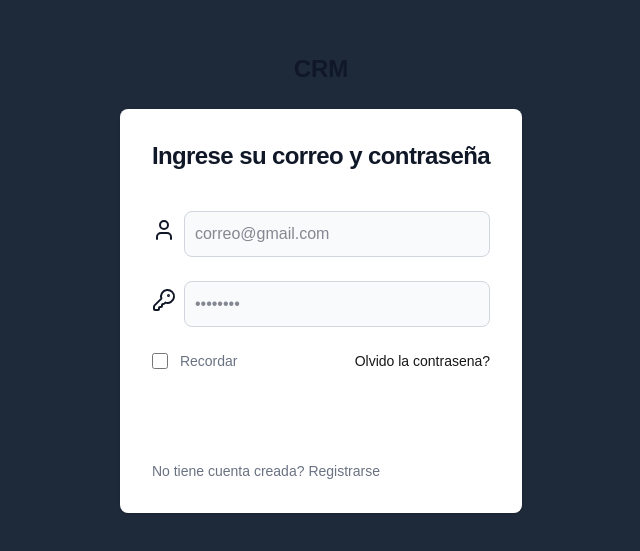
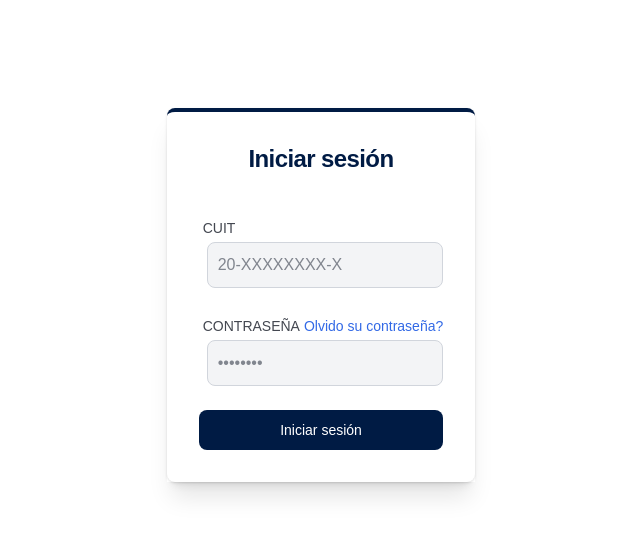
Before and after one commit to MatyAngeloni6/Tarea-Grupal-Prog-3, a Next.js app: page /login in a window 1280 px wide. Shown: the part 117-668 px from the top of the page, without its empty margins (319-959 px from the left). Built offline with nearby package versions, Linux system fonts and the light colour scheme.

Commit message:
Login listo, queda corregir espaciado line 28 login.jsx

```diff
--- a/src/app/(auth)/forgot-password/page.jsx
+++ b/src/app/(auth)/forgot-password/page.jsx
@@ -1,50 +1,10 @@
 import React from 'react'
-import Link from 'next/link'
-import { KeyRound, User } from 'lucide-react'
 
 function page() {
   return (
     <main className="flex min-h-screen max-h-screen items-center justify-center bg-gray-900 ">
-      <section className=" dark:bg-gray-900">
-    <div className="flex flex-col items-center justify-center px-6 py-8 mx-auto md:h-screen lg:py-0">
-      <text className="flex items-center mb-6 text-2xl font-semibold text-gray-900 dark:text-white">
 
-        CRM
-
-      </text>
-      <div className="w-full bg-white rounded-lg shadow dark:border md:mt-0 sm:max-w-md xl:p-0 dark:bg-gray-800 dark:border-gray-700">
-          <div className="p-6 space-y-4 md:space-y-6 sm:p-8">
-              <h2 className="text-lg font-bold leading-tight tracking-tight text-gray-900 md:text-2xl dark:text-white mb-10">
-                  Ingrese el correo con el que se registro
-              </h2>
-              <form className="space-y-4 md:space-y-6" action="#">
-                  <div>
-                    <div className="flex items-center gap-2">
-                      <label htmlFor="email" className="item-center flex gap-2 block mb-2 text-sm font-medium text-gray-900 dark:text-white"><User  /></label>
-
-                      <input type="email" name="email" id="email" className="bg-gray-50 border border-gray-300 text-gray-900 rounded-lg focus:border-primary-600  w-full p-2.5 dark:bg-gray-700 dark:border-gray-600 dark:placeholder-gray-400 dark:text-white" placeholder="correo@gmail.com" required=""/>
-                    </div>
-                  </div>
-                  {/* <div>
-                    <div className="flex items-center gap-2">
-                    <label htmlFor="password" className="block mb-2 text-sm font-medium text-gray-900 dark:text-white"><KeyRound /></label>
-
-                    <input type="password" name="password" id="password" placeholder="••••••••" className="bg-gray-50 border border-gray-300 text-gray-900 rounded-lg focus:ring-primary-600 focus:border-primary-600 block w-full p-2.5 dark:bg-gray-700 dark:border-gray-600 dark:placeholder-gray-400 dark:text-white dark:focus:ring-blue-500 dark:focus:border-blue-500" required=""/>
-                    </div>
-                    </div> */}
-                    <p className="text-sm font-light text-gray-500 dark:text-gray-400">
-                        Se enviara un codigo de acceso para validar su identidad
-                    </p>
-                  <button type="submit" className="hover:scale-105 border-1 w-full text-white bg-primary-600 hover:bg-primary-700 focus:ring-4 focus:outline-none font-medium rounded-lg text-sm px-5 py-2.5 text-center dark:bg-primary-600 dark:hover:bg-primary-700 dark:focus:ring-primary-800 cursor-pointer">Enviar codigo</button>
-                  <div className="text-end ">
-
-                      <a href="/forgot-password" className="text-sm font-medium text-primary-600 hover:underline dark:text-primary-500">Probar otro metodo</a>
-                  </div>
-              </form>
-          </div>
-      </div>
-  </div>
-</section>
+     {/* Seguir el mismo formato que /login */}
 
     </main>
   )
--- a/src/app/(auth)/login/page.jsx
+++ b/src/app/(auth)/login/page.jsx
@@ -1,51 +1,45 @@
 import React from 'react'
-import { KeyRound, User } from 'lucide-react'
+
 
 function page() {
   return (
-    <main className="flex min-h-screen max-h-screen items-center justify-center bg-gray-800 ">
-      <section className=" dark:bg-gray-900">
+    <main className="flex min-h-screen max-h-screen items-center justify-center bg-white ">
+    <section className=" bg-white">
     <div className="flex flex-col items-center justify-center px-6 py-8 mx-auto md:h-screen lg:py-0">
       <text className="flex items-center mb-6 text-2xl font-semibold text-gray-900 dark:text-white">
 
-          CRM
-
       </text>
-      <div className="w-full bg-white rounded-lg shadow dark:border md:mt-0 sm:max-w-md xl:p-0 dark:bg-gray-800 dark:border-gray-700">
-          <div className="p-6 space-y-4 md:space-y-6 sm:p-8">
-              <h1 className="text-xl font-bold leading-tight tracking-tight text-gray-900 md:text-2xl dark:text-white mb-10">
-                  Ingrese su correo y contraseña
+      <div className="w-full bg-white rounded-lg shadow dark:border md:mt-0 sm:max-w-md xl:p-0 bg-white">
+          <div className="shadow-xl border-t-4 border-[#001B44] rounded-t-lg p-6 space-y-4 md:space-y-6 sm:p-8">
+              <h1 className="text-xl font-bold leading-tight tracking-tight text-[#001B44] md:text-2xl text-center mb-10">
+                  Iniciar sesión
               </h1>
               <form className="space-y-4 md:space-y-6" action="#">
                   <div>
+                    <p className="p-1 text-sm font-medium text-[#434750]">CUIT</p>
                     <div className="flex items-center gap-2">
-                      <label htmlFor="email" className="item-center flex gap-2 block mb-2 text-sm font-medium text-gray-900 dark:text-white"><User  /></label>
+                      <label htmlFor="email" className="item-center flex gap-2 block mb-2 text-sm font-medium text-gray-900 dark:text-white"></label>
 
-                      <input type="email" name="email" id="email" className="bg-gray-50 border border-gray-300 text-gray-900 rounded-lg focus:border-primary-600  w-full p-2.5 dark:bg-gray-700 dark:border-gray-600 dark:placeholder-gray-400 dark:text-white" placeholder="correo@gmail.com" required=""/>
+                      <input type="email" name="email" id="email" className=" text-gray-900 bg-gray-100 border border-gray-300  rounded-lg focus:border-primary-600 w-full p-2.5 dark:placeholder-gray-400" placeholder="20-XXXXXXXX-X" required=""/>
                     </div>
                   </div>
                   <div>
+
+                    <div className="flex justify-between items-center w-full">
+                      <p className="p-1 text-sm  text-[#434750]">CONTRASEÑA</p>
+                      <a href="/forgot-password" className="text-sm font-medium  hover:underline text-[#3269E6]">Olvido su contraseña?</a>
+                    </div>
+
+
                     <div className="flex items-center gap-2">
-                      <label htmlFor="password" className="block mb-2 text-sm font-medium text-gray-900 dark:text-white"><KeyRound /></label>
+                      <label htmlFor="password" className="block mb-2 text-sm font-medium text-gray-900 dark:text-white"></label>
 
-                      <input type="password" name="password" id="password" placeholder="••••••••" className="bg-gray-50 border border-gray-300 text-gray-900 rounded-lg focus:ring-primary-600 focus:border-primary-600 block w-full p-2.5 dark:bg-gray-700 dark:border-gray-600 dark:placeholder-gray-400 dark:text-white dark:focus:ring-blue-500 dark:focus:border-blue-500" required=""/>
+                      <input type="password" name="password" id="password" placeholder="••••••••" className="bg-gray-100 border border-gray-300 rounded-lg block w-full p-2.5 dark:placeholder-gray-400 text-gray-900" required=""/>
                     </div>
                   </div>
-                  <div className="flex items-center justify-between">
-                      <div className="flex items-start">
-                          <div className="flex items-center h-5">
-                            <input id="remember" aria-describedby="remember" type="checkbox" className="w-4 h-4 border border-gray-300 rounded bg-gray-50 focus:ring-3 focus:ring-primary-300 dark:bg-gray-700 dark:border-gray-600 dark:focus:ring-primary-600 dark:ring-offset-gray-800" required=""/>
-                          </div>
-                          <div className="ml-3 text-sm">
-                            <label htmlFor="remember" className="text-gray-500 dark:text-gray-300">Recordar</label>
-                          </div>
-                      </div>
-                      <a href="/forgot-password" className="text-sm font-medium text-primary-600 hover:underline dark:text-primary-500">Olvido la contrasena?</a>
-                  </div>
-                  <button type="submit" className="hover:scale-105 border-1 w-full text-white bg-primary-600 hover:bg-primary-700 focus:ring-4 focus:outline-none font-medium rounded-lg text-sm px-5 py-2.5 text-center dark:bg-primary-600 dark:hover:bg-primary-700 dark:focus:ring-primary-800 cursor-pointer">Iniciar sesión</button>
-                  <p className="text-sm font-light text-gray-500 dark:text-gray-400">
-                      No tiene cuenta creada? <a href="#" className="font-medium text-primary-600 hover:underline dark:text-primary-500">Registrarse</a>
-                  </p>
+
+                  <button type="submit" className="hover:scale-105 w-full text-white bg-[#001B44] hover:bg-[#001B44] focus:ring-4 focus:outline-none font-medium rounded-lg text-sm px-5 py-2.5 text-center dark:bg-primary-600 dark:hover:bg-primary-700 dark:focus:ring-primary-800 cursor-pointer">Iniciar sesión</button>
+
               </form>
           </div>
       </div>
```
